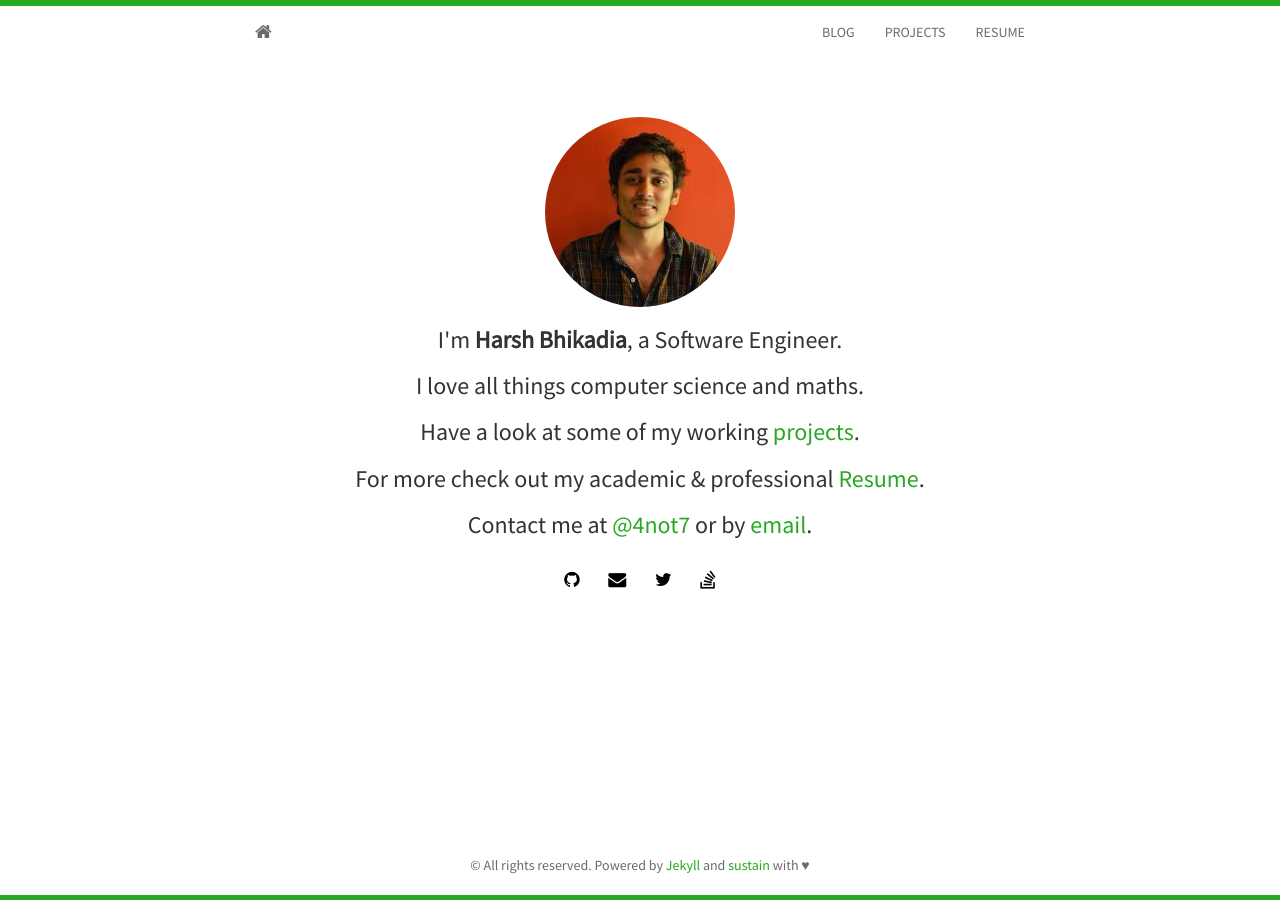
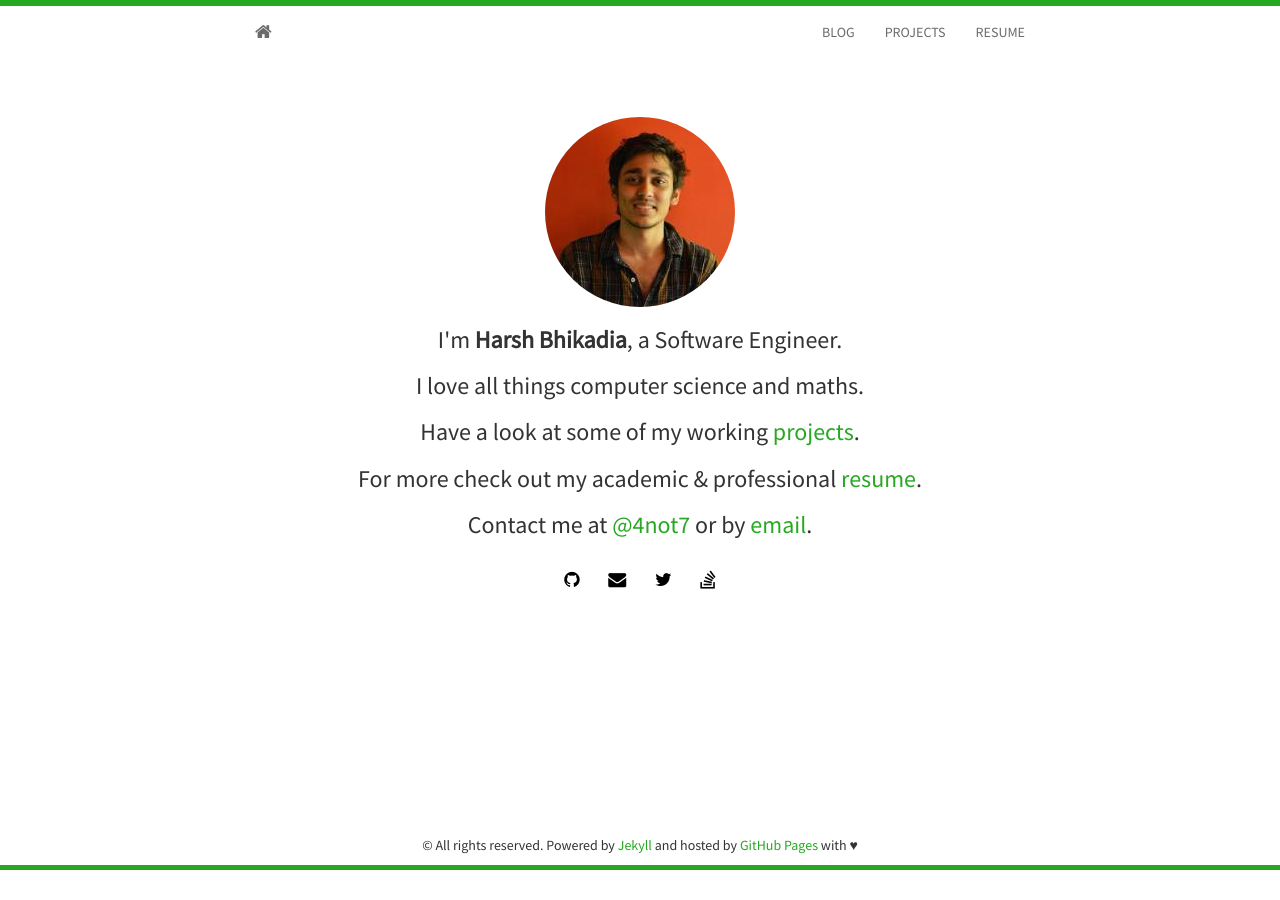
Before and after one commit to gauravsinghbisen/gauravsinghbisen.github.io, a Jekyll site: the page built from index.html, in a window 1280 px wide. Built offline with Jekyll 4.4.1, drawn with Linux system fonts in a browser that asks for light colours; nearby versions of some CDN libraries; Markdown is read by kramdown in place of the engine named in the settings; the list of posts is cut into pages by our own code.

Commit message:
fix : change footer, change resume link

```diff
--- a/_includes/footer.html
+++ b/_includes/footer.html
@@ -1,8 +1,8 @@
 <footer>
     <div id="footer">
         <div class="container">
-            <p class="text-muted">© All rights reserved. Powered by <a href="http://jekyllrb.com/">Jekyll</a> and
-            <a href="http://www.github.com/biomadeira/sustain">sustain</a> with ♥</p>
+          <p>© All rights reserved. Powered by <a href="http://jekyllrb.com/">Jekyll</a> and
+               hosted by <a href="https://pages.github.com/">GitHub Pages</a> with ♥</p>
         </div>
     </div>
 </footer>
--- a/index.html
+++ b/index.html
@@ -10,7 +10,7 @@ layout: home
 	  <h3>I'm <strong>{{ site.author }}</strong>, a Software Engineer.</h3>
 	  <h3>I love all things computer science and maths.</h3>
 	  <h3>Have a look at some of my working <a href="{{ site.baseurl }}/projects.html"> projects</a>.</h3>
-	  <h3>For more check out my academic &amp; professional <a href="http://biomadeira.github.io/vitae">Resume</a>.</h3>
+	  <h3>For more check out my academic &amp; professional <a href="http://bhikadia.com/resume/">resume</a>.</h3>
 	  <h3>Contact me at <a href="http://twitter.com/{{ site.twitter }}">@{{ site.twitter }}</a> or by <a href="mailto:{{ site.email }}">email</a>.</h3>
 	  {% include social.html %}
 	</div>
```
